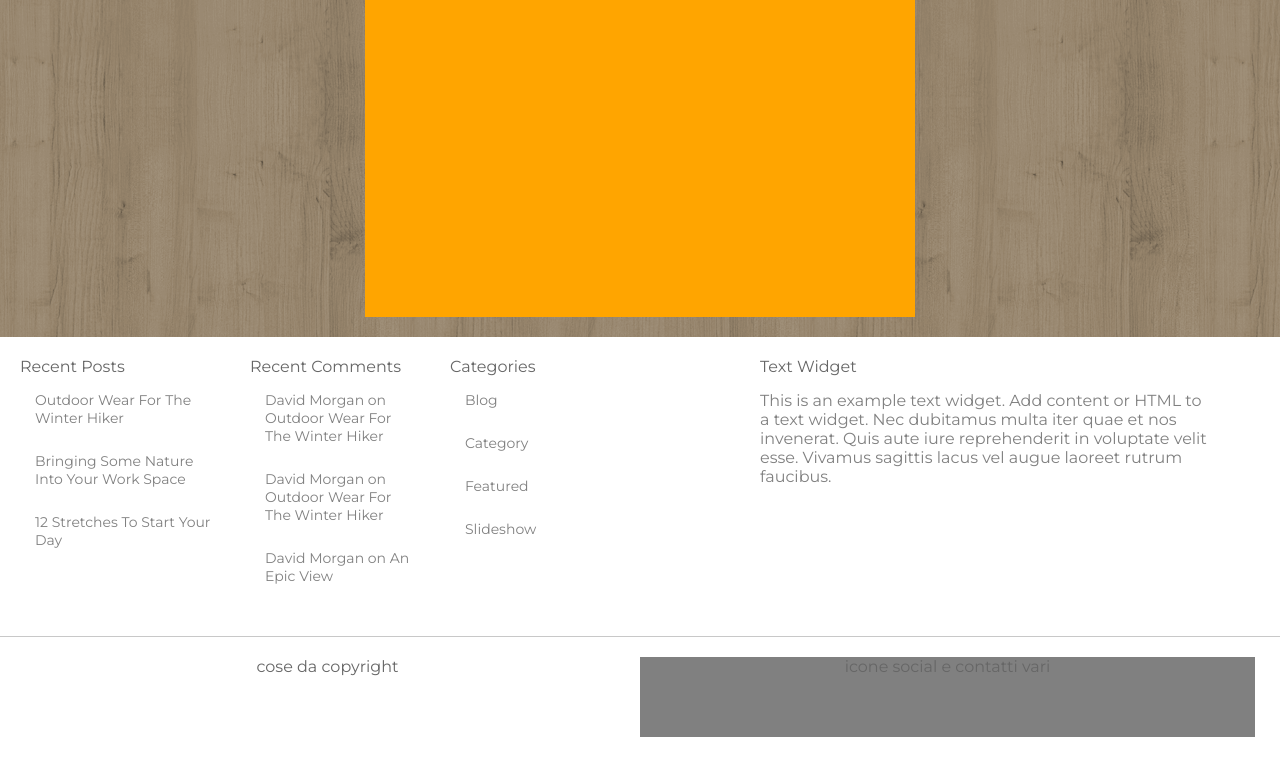
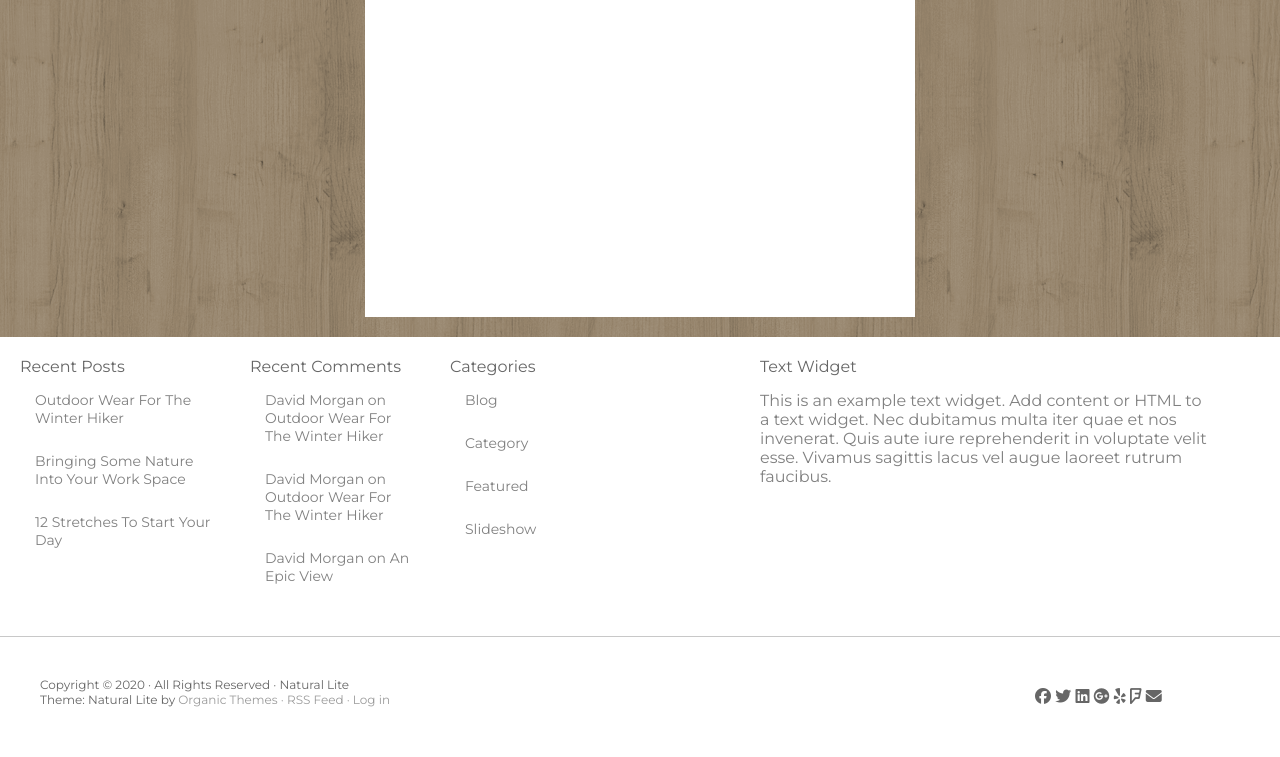
Before and after one commit to Alessandro-Fraternali/htmlcss-wp, a plain HTML site: page index.html in a window 1280 px wide. Shown: the part 1098-1855 px from the top of the page. Drawn offline with Linux system fonts and the light colour scheme.

Commit message:
Completato il footer

```diff
--- a/css/style.css
+++ b/css/style.css
@@ -139,18 +139,21 @@ nav ul li{
 #dx2 #tag2 {
   font-size: 22px;
 }
+
 /* fine sezione destra */
 
+/* inizio main */
+
 main {
-  /* debug rules */
-  background-color: orange;
+  background-color: white;
   text-align: center;
   height: 1100px;
-  /* end debug rules */
   width: 550px;
   margin: 0 auto;
   margin-bottom: 20px;
 }
+
+/* fine main */
 
 /* inizio sezioni footer */
 
@@ -241,25 +244,24 @@ main {
   float: left;
   margin-left: 20px;
   margin-top: 20px;
+  font-size: 12px;
+  padding: 20px;
 }
-
-
-
+#copy {
+  color: #9b9b9b;
+}
 .contatti {
   width: 615px;
-  /* debug rules */
-  height: 80px;
-  background-color: gray;
-  /* end debug rules */
-  display: inline-block;
+  height: 80px;  display: inline-block;
   margin-right: 20px;
   margin-top: 20px;
+  padding: 30px;
+  padding-left: 400px;
 }
 footer {
   /* debug rules */
   background-color: white;
   height: 120px;
-  text-align: center;
   /* end debug rules */
   clear: both;
 }
--- a/index.html
+++ b/index.html
@@ -5,6 +5,7 @@
     <title>Natural Lite</title>
     <link rel="stylesheet" href="css/style.css">
     <link href="https://fonts.googleapis.com/css?family=Montserrat&display=swap" rel="stylesheet">
+    <script src="https://kit.fontawesome.com/d99074f875.js" crossorigin="anonymous"></script>
   </head\>
   <body>
     <div class="container">
@@ -117,10 +118,17 @@
 <!-- FOOTER CON COPYRIGHT E CONTATTI -->
       <footer>
         <div class="cr">
-          cose da copyright
+          Copyright © 2020 · All Rights Reserved · Natural Lite <br>
+          Theme: Natural Lite by <span id="copy"> Organic Themes · RSS Feed · Log in</span>
         </div>
         <div class="contatti">
-          icone social e contatti vari
+          <i class="fab fa-facebook"></i>
+          <i class="fab fa-twitter"></i>
+          <i class="fab fa-linkedin"></i>
+          <i class="fab fa-google-plus"></i>
+          <i class="fab fa-yelp"></i>
+          <i class="fab fa-foursquare"></i>
+          <i class="fas fa-envelope"></i>
         </div>
       </footer>
     </div>
```
